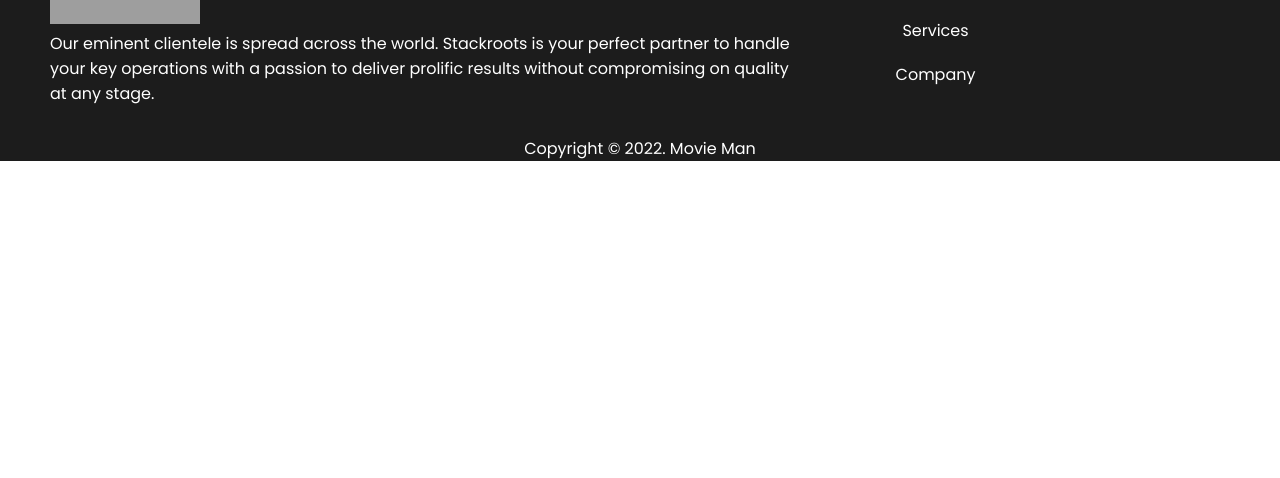
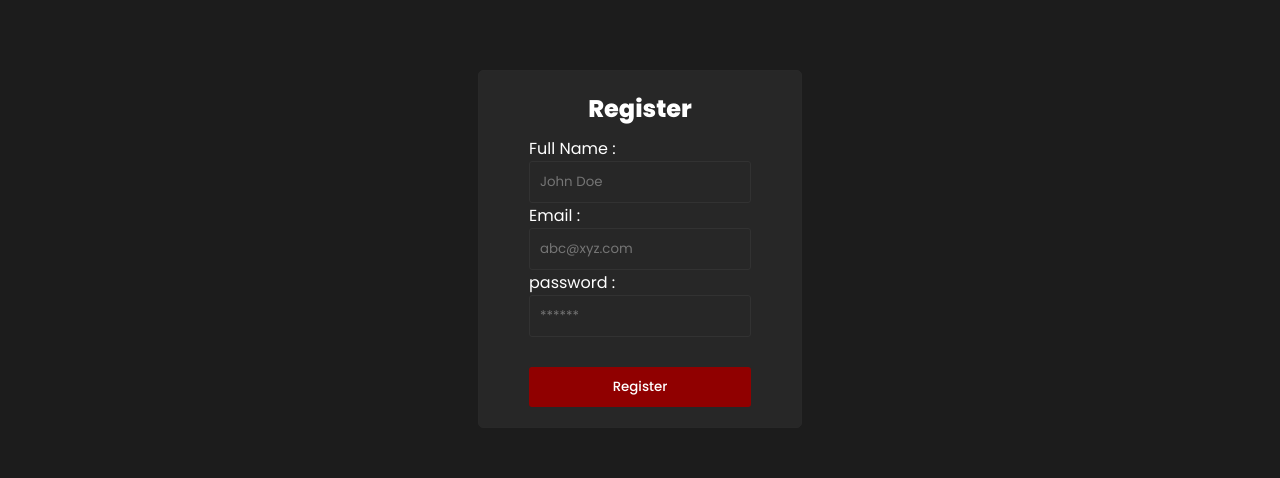
Before and after one commit to muhammed-ijlan/stackRoot-client, a React (Create React App) app: page /register in a window 1280 px wide. Shown: the part 191-669 px from the top of the page. Built offline with nearby package versions, Linux system fonts and the light colour scheme; grey boxes are pictures that could not be loaded.

Commit message:
register page completed

```diff
--- a/src/App.js
+++ b/src/App.js
@@ -4,6 +4,7 @@ import Header from "./components/header/Header";
 import Footer from "./components/footer/Footer";
 import { BrowserRouter, Routes, Route } from "react-router-dom"
 import Signin from "./pages/Signin";
+import Register from "./pages/Register";
 
 function App() {
   return (
@@ -14,7 +15,7 @@ function App() {
           <Route path="/">
             <Route index element={<Home />} />
             <Route path="signin" element={<Signin />} />
-            {/* <Route path="register" element={<Register />} /> */}
+            <Route path="register" element={<Register />} />
           </Route>
         </Routes>
         <Footer />
--- /dev/null
+++ b/src/pages/Register.css
@@ -0,0 +1,43 @@
+.container {
+    height: 90vh;
+    color: white;
+    display: flex;
+    flex-direction: column;
+    align-items: center;
+    justify-content: center;
+  }
+  .wrapper {
+    display: flex;
+    align-items: center;
+    flex-direction: column;
+    background-color: rgb(39, 39, 39);
+    border-radius: 5px;
+    border: 1px solid rgb(40, 40, 40);
+    padding: 20px 50px;
+    gap: 10px;
+  }
+  .wrapper h1 {
+    font-size: 24px;
+  }
+  .wrapper input {
+    border: 1px solid rgb(50, 50, 50);
+    border-radius: 3px;
+    padding: 10px;
+    background-color: transparent;
+    width: 200px;
+    color: white;
+  }
+  form {
+    display: flex;
+    flex-direction: column;
+  }
+  .wrapper button {
+    border-radius: 3px;
+    border: none;
+    padding: 10px 20px;
+    font-weight: 500;
+    margin-top: 30px;
+    cursor: pointer;
+    background-color: rgb(144, 0, 0);
+    color: rgb(255, 255, 255);
+  }
--- /dev/null
+++ b/src/pages/Register.js
@@ -0,0 +1,23 @@
+import React from 'react'
+import "./Register.css"
+
+function Register() {
+    return (
+        <div className='container'>
+            <div className='wrapper'>
+                <h1>Register</h1>
+                <form >
+                    <label>Full Name :</label>
+                    <input type="text" placeholder='John Doe'></input>
+                    <label>Email :</label>
+                    <input type="text" placeholder='abc@xyz.com' />
+                    <label>password :</label>
+                    <input type="password" placeholder='******'></input>
+                    <button>Register</button>
+                </form>
+            </div>
+        </div>
+    )
+}
+
+export default Register
```
